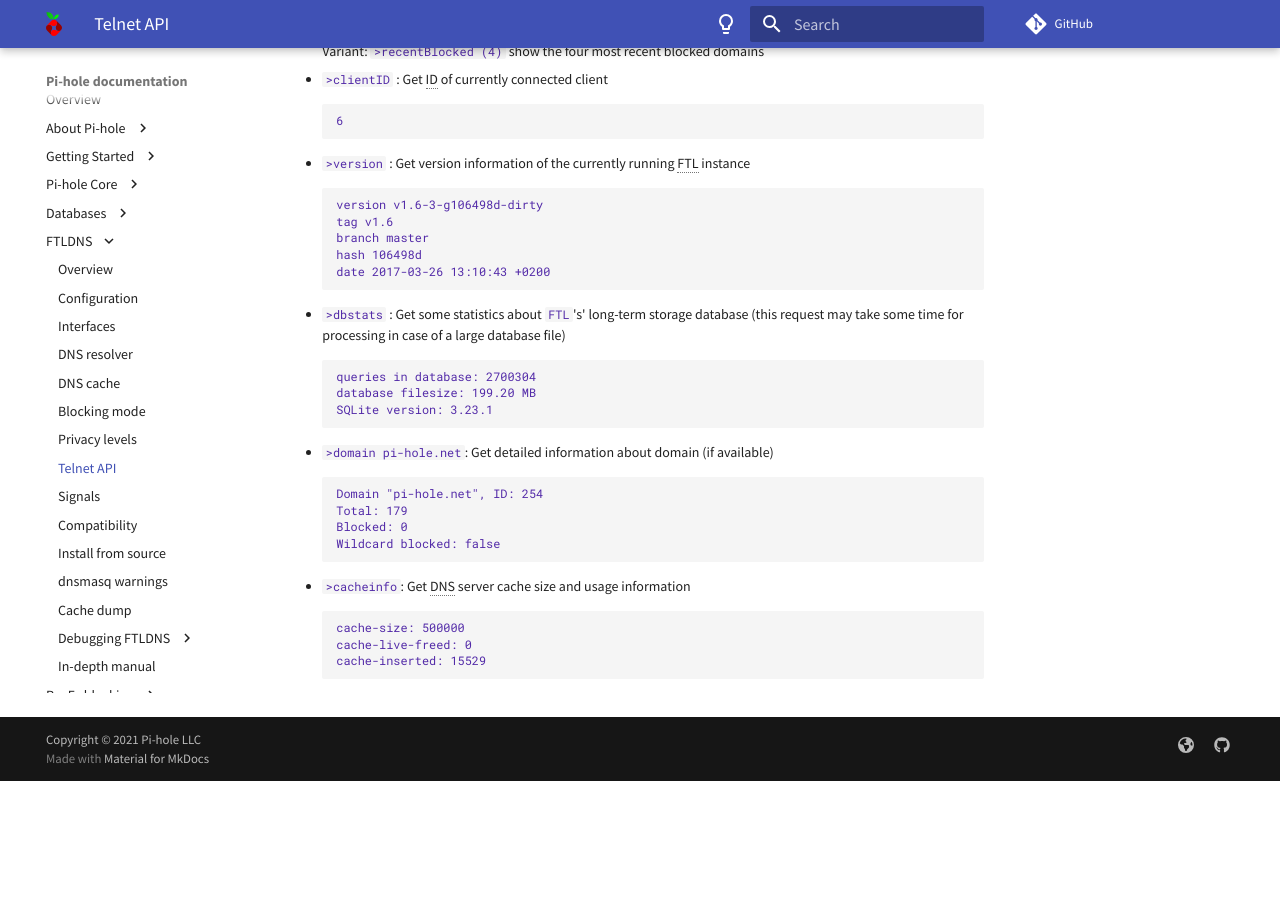
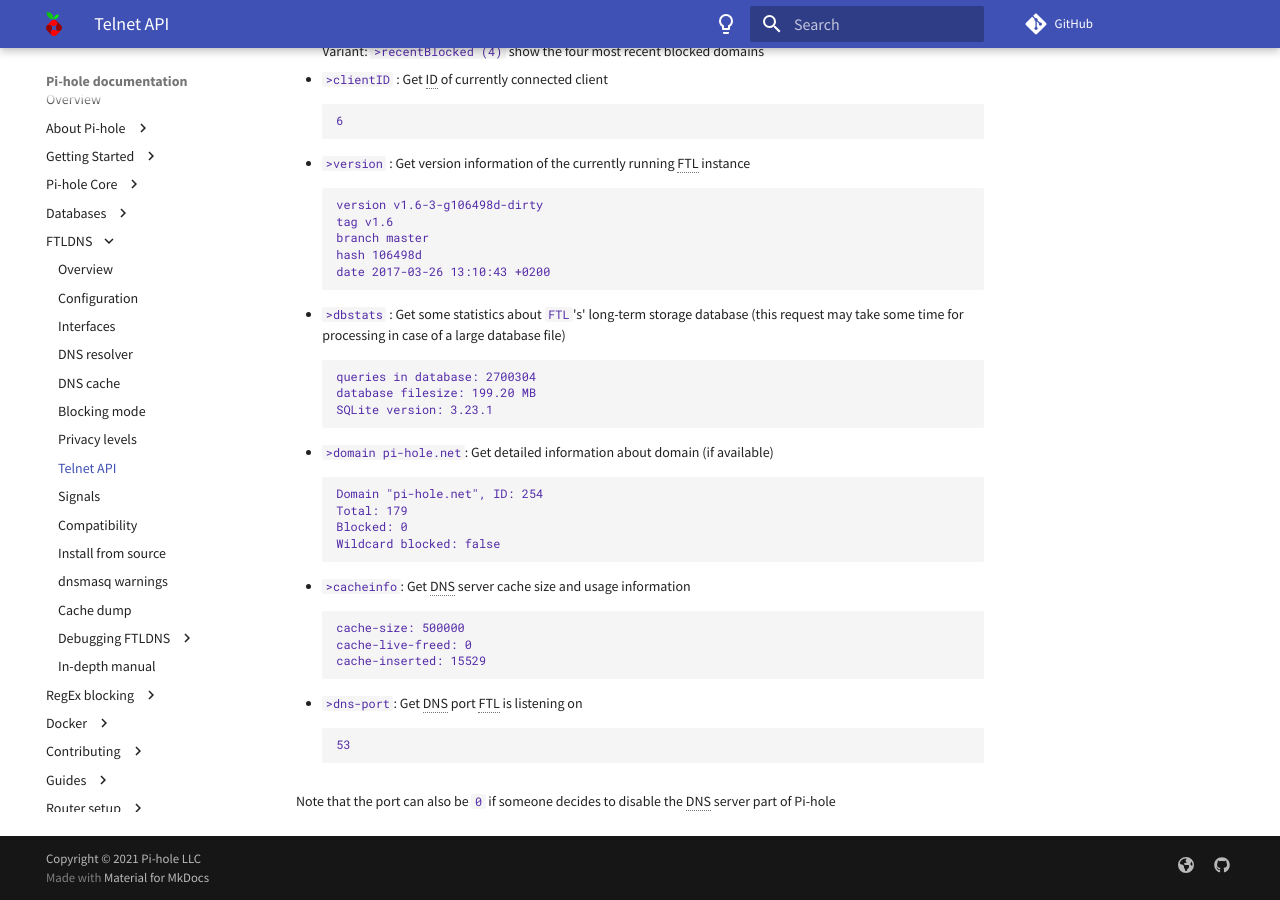
Before and after one commit to pi-hole/docs, an MkDocs documentation site: the page built from docs/ftldns/telnet-api.md, in a window 1280 px wide and 900 px high, scrolled down 2029 px. Built offline with MkDocs 1.6.1 and Material for MkDocs 9.7.7, drawn with Linux system fonts in a browser that asks for light colours; comment, search, counter and statistics services are not loaded; before the commit the page ends 2810 px from its top, so only the background shows below that.

Commit message:
Add dns-port to telnet documentation
Signed-off-by: Christian König <ckoenig@posteo.de>

````diff
--- a/docs/ftldns/telnet-api.md
+++ b/docs/ftldns/telnet-api.md
@@ -155,4 +155,12 @@
     cache-inserted: 15529
     ```
 
+- `>dns-port`: Get DNS port FTL is listening on
+
+    ```text
+    53
+    ```
+
+Note that the port can also be `0` if someone decides to disable the DNS server part of Pi-hole
+
 {!abbreviations.md!}
````
